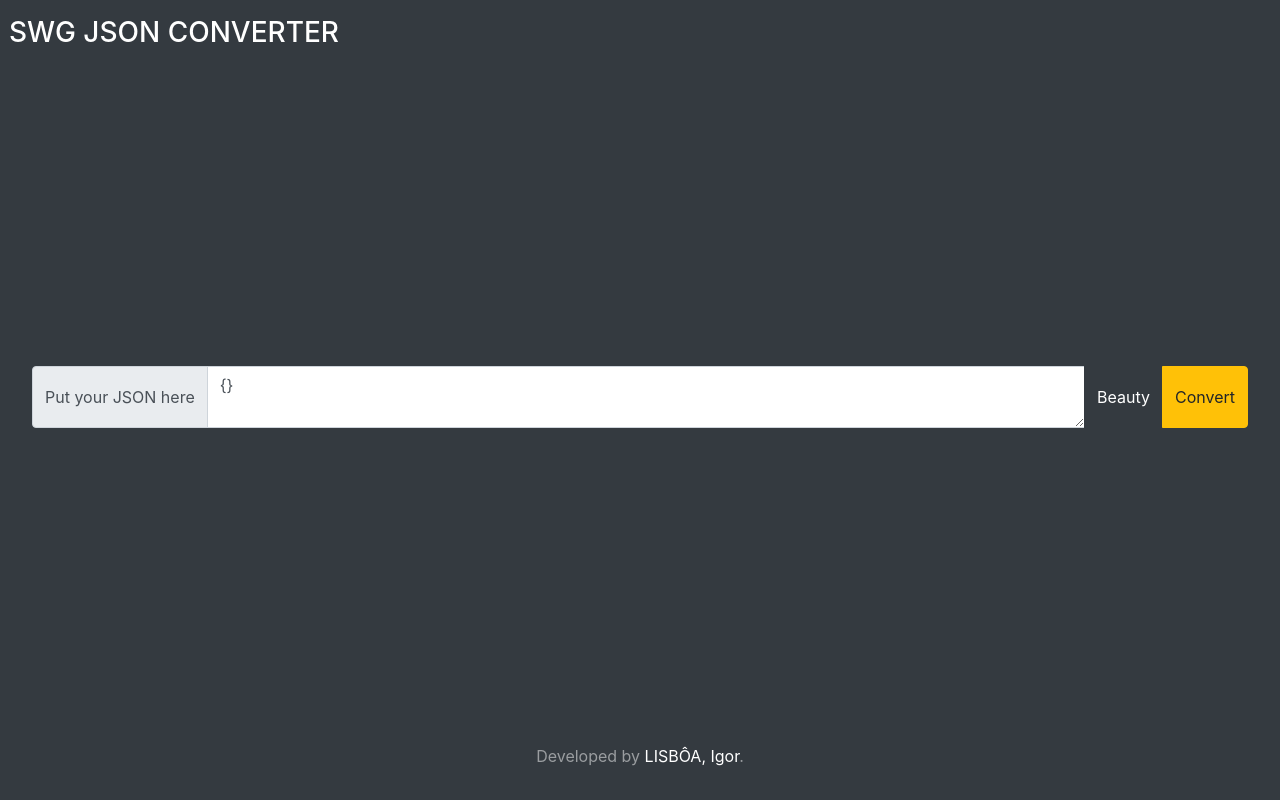
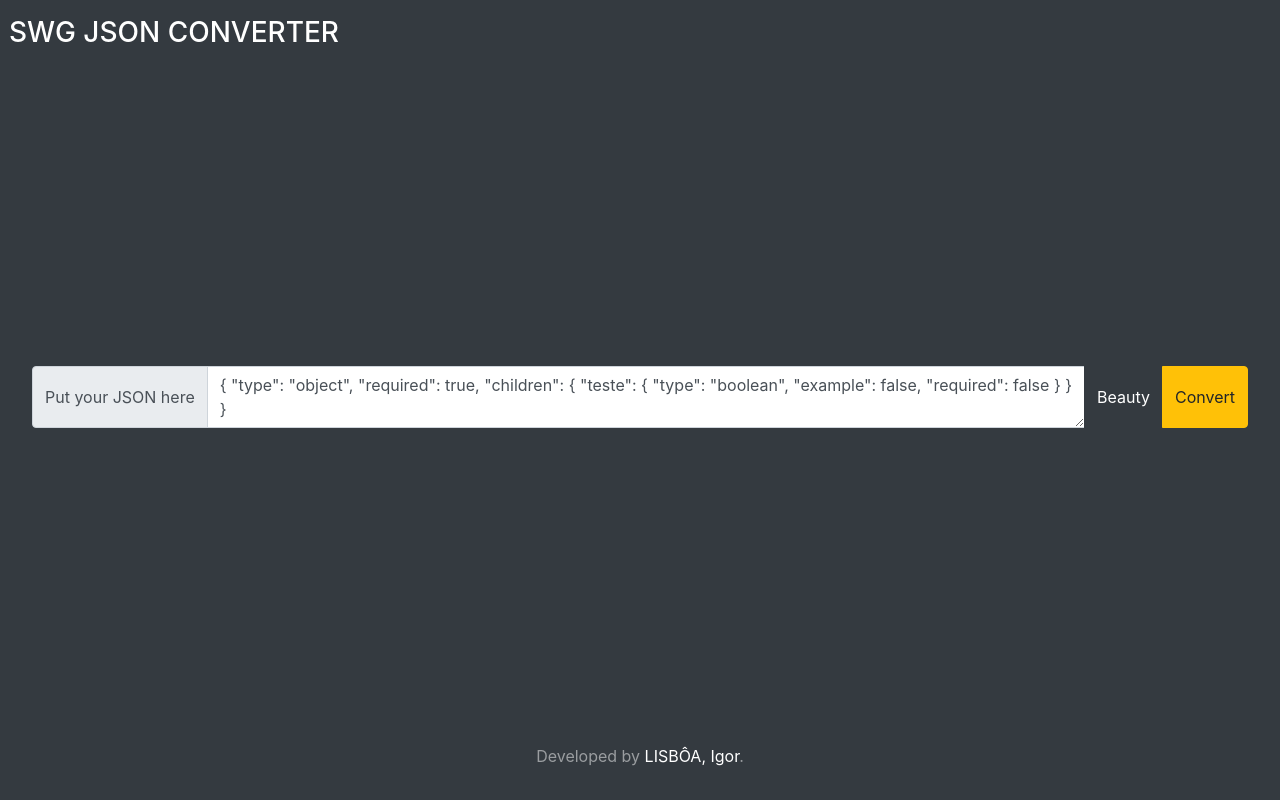
Before and after one commit to igor-lisboa/swgJsonConverter, a Vue app: page / in a window 1280 px wide. Built offline with nearby package versions, Linux system fonts and the light colour scheme.

Commit message:
Colocando exemplo simples como default

```diff
--- a/src/components/Converter.vue
+++ b/src/components/Converter.vue
@@ -33,7 +33,9 @@ import { ref, defineComponent } from "vue";
 export default defineComponent({
   name: "Converter",
   setup: () => {
-    const json = ref("{}");
+    const json = ref(
+      '{ "type": "object", "required": true, "children": { "teste": { "type": "boolean", "example": false, "required": false } } }'
+    );
     const convertedSwgSchema = ref("");
     const beautyJson = () => {
       try {
```
